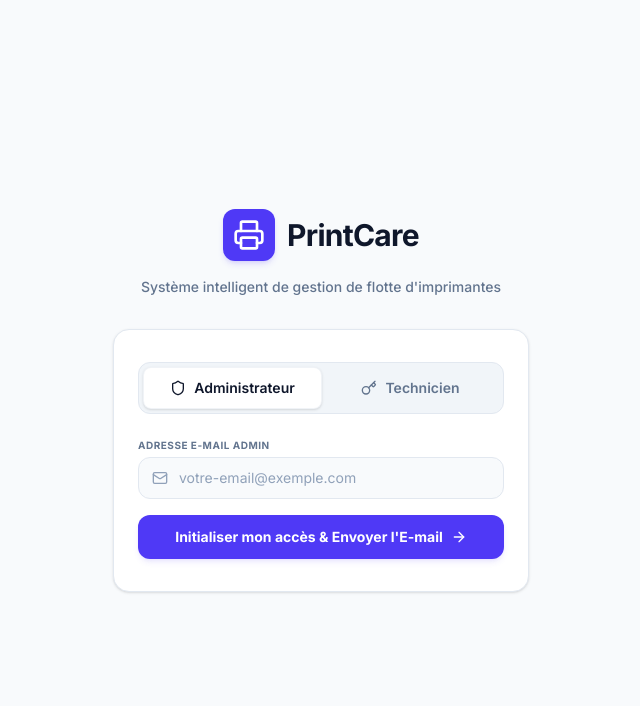
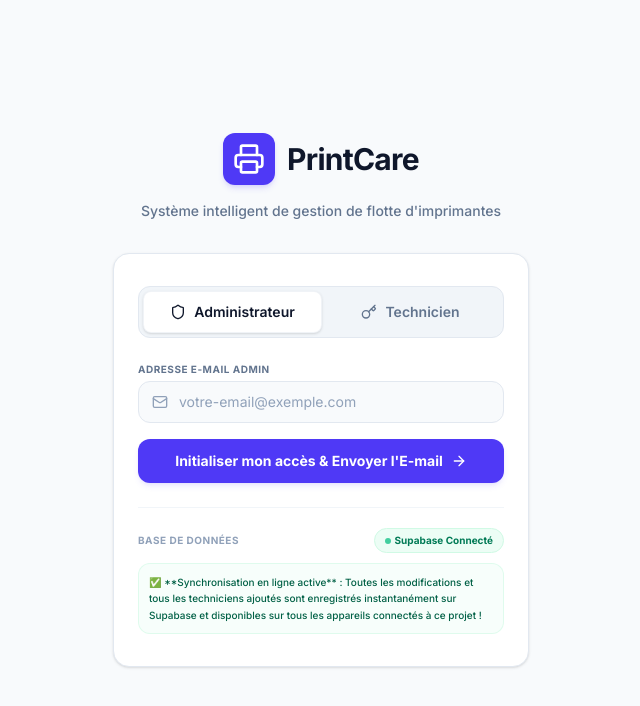
Before and after one commit to the-darline/PrintCare, a React (Vite) app: page / in a window 1280 px wide. Shown: the top 706 px of the page, without its empty margins (319-959 px from the left). Built offline with nearby package versions, Linux system fonts and the light colour scheme; no server answers; the database is empty.

Commit message:
feat(ui): add db connection status diagnostic to login screen
Display the current database mode (Supabase vs Local) in the login interface to help users identify the active connection environment.

```diff
--- a/src/App.tsx
+++ b/src/App.tsx
@@ -764,6 +764,7 @@
             onVerifyPassword={handleVerifyPassword}
             onCheckPasswordSetup={handleCheckPasswordSetup}
             onRegisterPassword={handleRegisterPassword}
+            dbMode={dbMode}
           />
         ) : activeUser.role === 'admin' || activeUser.role === 'super_admin' ? (
           <AdminDashboard
--- a/src/components/LoginScreen.tsx
+++ b/src/components/LoginScreen.tsx
@@ -10,6 +10,7 @@
   onVerifyPassword: (email: string, pass: string) => Promise<boolean>;
   onCheckPasswordSetup: (email: string) => Promise<boolean>;
   onRegisterPassword: (email: string, hashedPass: string) => void;
+  dbMode?: 'supabase' | 'local';
 }
 
 export default function LoginScreen({
@@ -18,6 +19,7 @@
   onVerifyPassword,
   onCheckPasswordSetup,
   onRegisterPassword,
+  dbMode = 'local',
 }: LoginScreenProps) {
   const [activeTab, setActiveTab] = useState<'admin' | 'tech'>('admin');
   const [email, setEmail] = useState('');
@@ -472,6 +474,48 @@
               </button>
             </form>
           )}
+
+          {/* Diagnostic de Connexion Supabase */}
+          <div className="mt-6 pt-5 border-t border-slate-100" id="supabase-diagnostics-card">
+            <div className="flex items-center justify-between mb-2.5">
+              <span className="text-[10px] font-bold text-slate-400 uppercase tracking-wider">Base de données</span>
+              {dbMode === 'supabase' ? (
+                <span className="inline-flex items-center gap-1 px-2.5 py-1 rounded-full text-[10px] font-bold bg-emerald-50 text-emerald-700 border border-emerald-100">
+                  <span className="w-1.5 h-1.5 rounded-full bg-emerald-500 animate-pulse" />
+                  Supabase Connecté
+                </span>
+              ) : (
+                <span className="inline-flex items-center gap-1 px-2.5 py-1 rounded-full text-[10px] font-bold bg-rose-50 text-rose-700 border border-rose-150 animate-pulse">
+                  <span className="w-1.5 h-1.5 rounded-full bg-rose-500" />
+                  Mode Local (Hors-ligne)
+                </span>
+              )}
+            </div>
+
+            {dbMode === 'local' ? (
+              <div className="p-3 bg-amber-50/80 border border-amber-100 rounded-xl text-slate-700 leading-normal text-[11px] space-y-1.5">
+                <p className="font-bold text-amber-900 flex items-center gap-1">
+                  💡 Pourquoi "Mode Local" ?
+                </p>
+                <p className="text-slate-600 font-medium">
+                  Les données de cet appareil ne sont pas synchronisées en ligne avec Supabase car les clés d'environnement n'ont pas été chargées ou sont incorrectes.
+                </p>
+                <div className="text-[10px] text-amber-800 font-semibold space-y-1">
+                  <p className="font-bold text-rose-800">⚠️ IMPORTANT POUR VERCEL :</p>
+                  <p className="leading-relaxed">
+                    Vite injecte les variables <code className="bg-amber-100/60 px-1 rounded font-mono font-bold text-amber-950">VITE_SUPABASE_URL</code> et <code className="bg-amber-100/60 px-1 rounded font-mono font-bold text-amber-950">VITE_SUPABASE_ANON_KEY</code> au moment de la compilation (**build time**).
+                  </p>
+                  <p className="leading-relaxed">
+                    Si vous venez de configurer ces variables dans votre dashboard Vercel, **vous devez obligatoirement relancer un Déploiement ("Redeploy")** pour que l'application soit reconstruite avec vos clés intégrées.
+                  </p>
+                </div>
+              </div>
+            ) : (
+              <div className="p-2.5 bg-emerald-50/40 border border-emerald-100/60 rounded-xl text-[10px] text-emerald-800 font-medium leading-relaxed">
+                ✅ **Synchronisation en ligne active** : Toutes les modifications et tous les techniciens ajoutés sont enregistrés instantanément sur Supabase et disponibles sur tous les appareils connectés à ce projet !
+              </div>
+            )}
+          </div>
         </div>
       </div>
 
```
